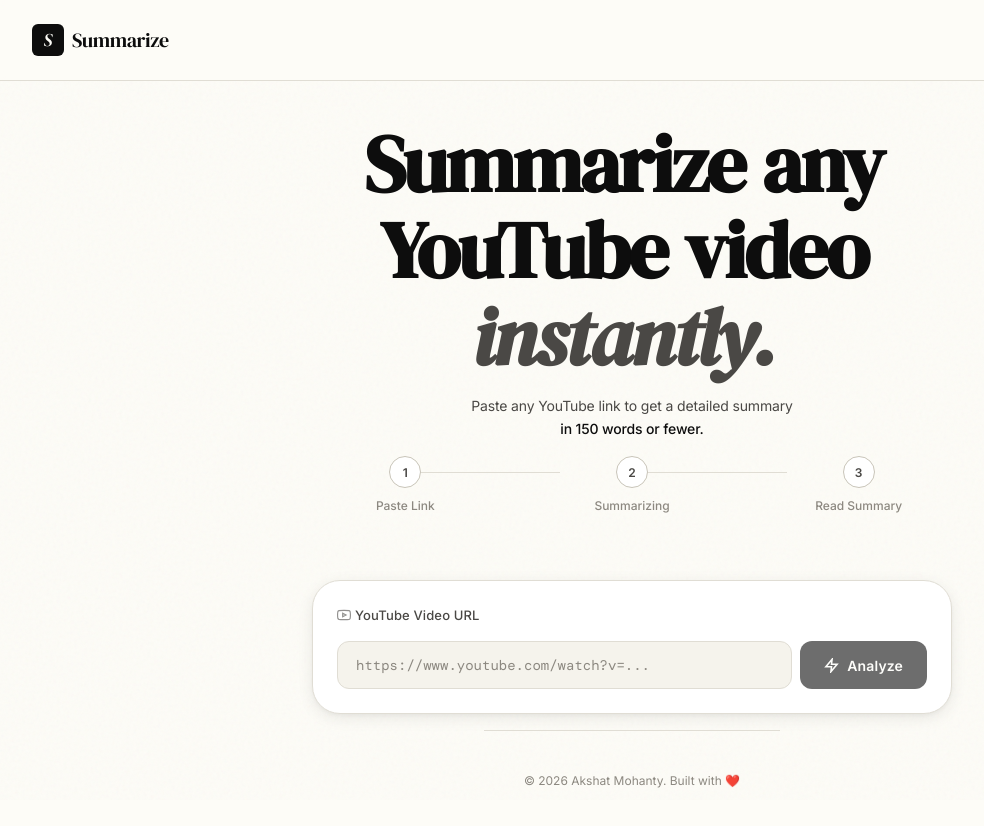
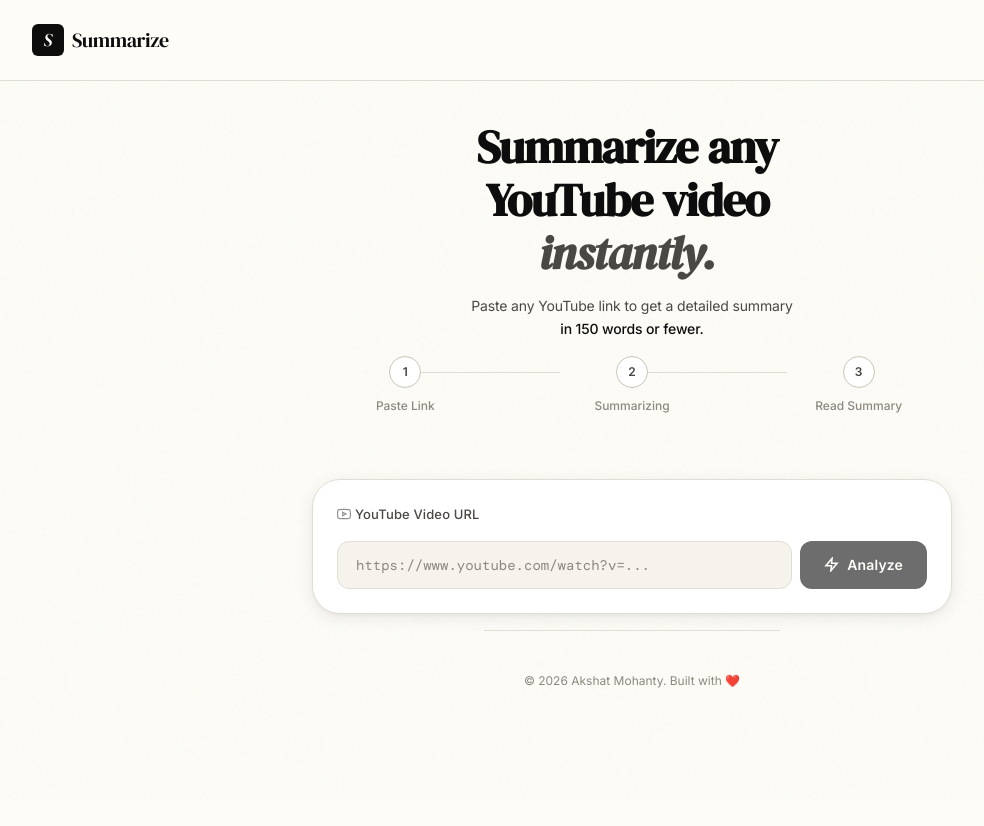
Before and after one commit to Akshat-mohanty/video-summary, a React (Vite) app: page / in a window 1280 px wide. Shown: the top 826 px of the page, without its empty margins (8-992 px from the left). After the commit the page ends 800 px from the top, so only its background shows below. Built offline with nearby package versions, Linux system fonts and the light colour scheme.

Commit message:
Reduce hero title headline font size for cleaner visual balance

```diff
--- a/src/index.css
+++ b/src/index.css
@@ -177,11 +177,11 @@ body {
 
 .hero-title {
   font-family: var(--font-serif);
-  font-size: clamp(42px, 7vw, 80px);
-  line-height: 1.08;
-  letter-spacing: -0.03em;
+  font-size: clamp(28px, 4vw, 46px);
+  line-height: 1.15;
+  letter-spacing: -0.025em;
   color: var(--text-primary);
-  max-width: 720px;
+  max-width: 560px;
 }
 
 .hero-title em {
@@ -838,7 +838,7 @@ body {
     padding-right: var(--space-md);
   }
   .hero-title {
-    font-size: clamp(34px, 9vw, 54px);
+    font-size: clamp(24px, 6.5vw, 36px);
   }
   .url-input-row {
     flex-direction: column;
```
